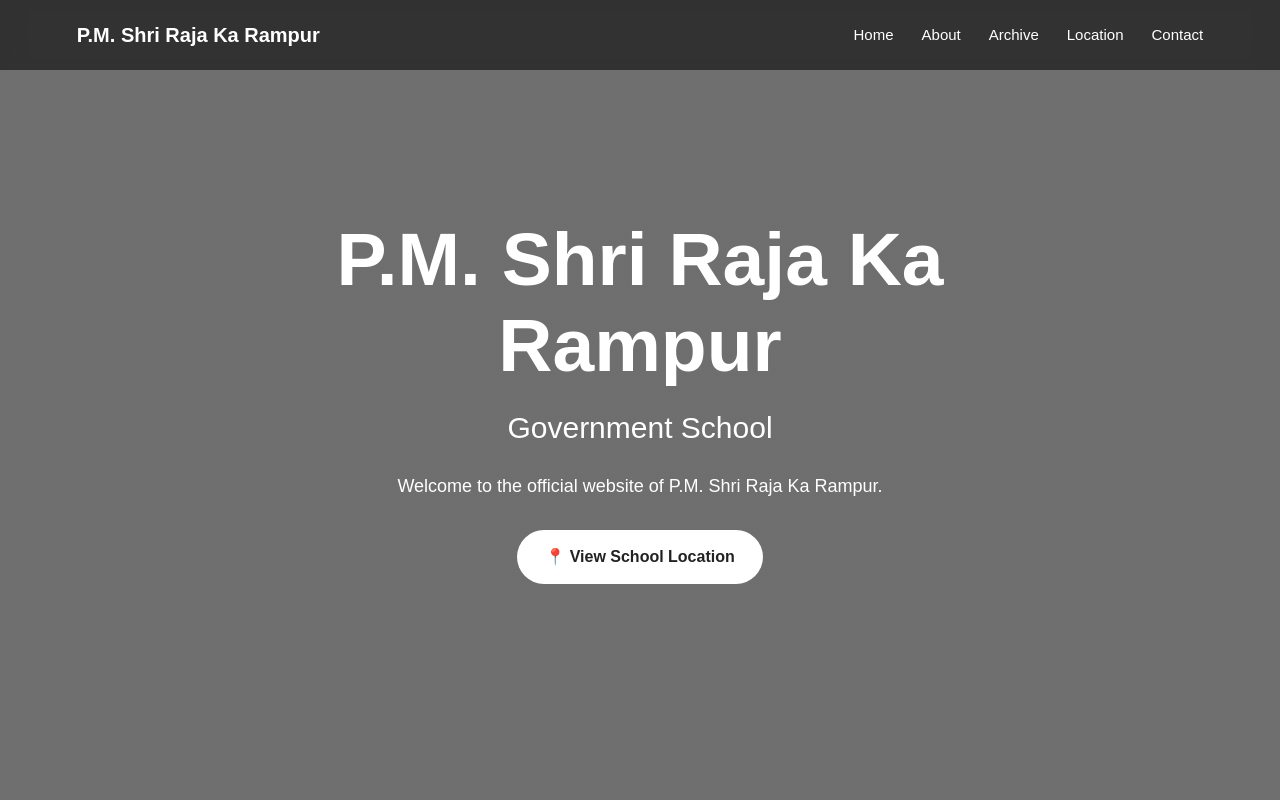
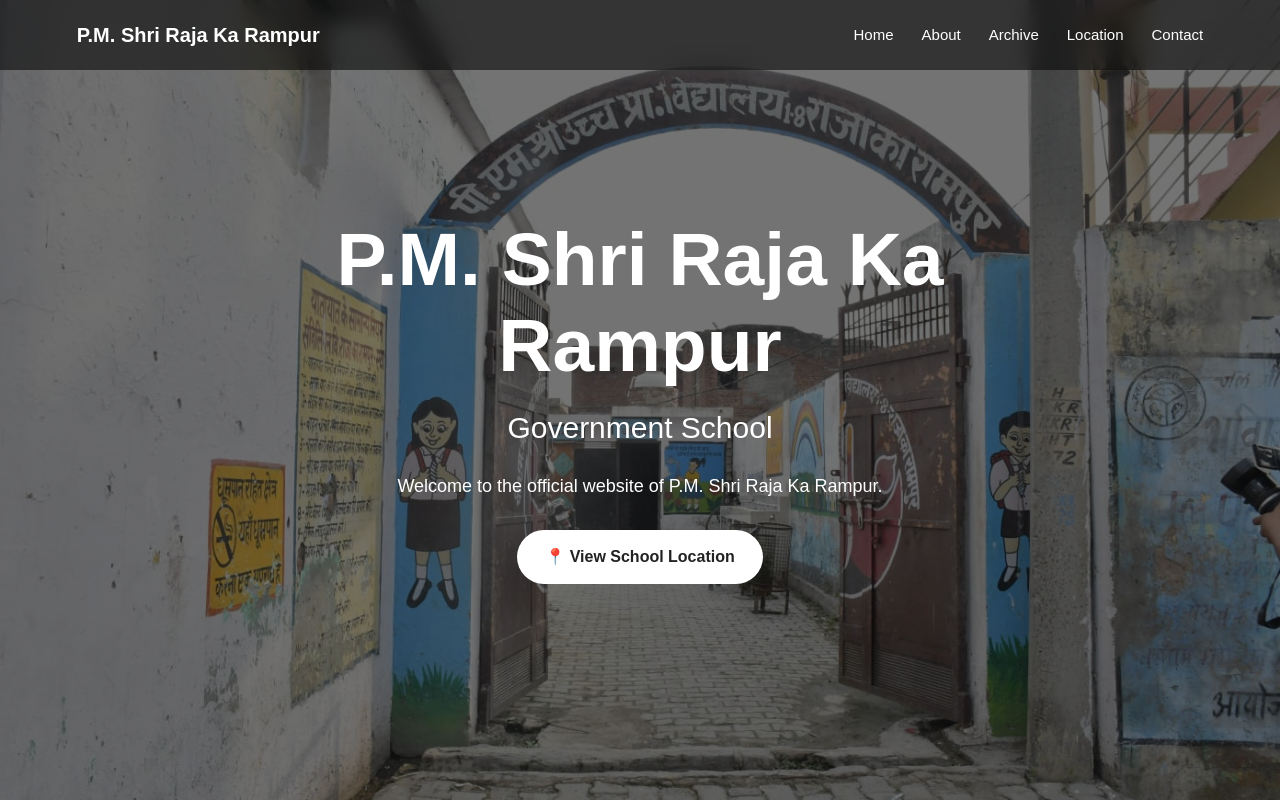
Before and after one commit to Samayshakya996/P.M-shri-Raja-Ka-Rampur, a plain HTML site: page index.html in a window 1280 px wide. Shown: the top 802 px of the page. Drawn offline with Linux system fonts and the light colour scheme; no server answers.

Commit message:
Update index.html

```diff
--- a/index.html
+++ b/index.html
@@ -163,7 +163,7 @@
                     rgba(0, 0, 0, 0.55)
                 ),
 
-                url("images/school-background.png");
+                url("images/WhatsApp Image 2026-08-17 at 6.14.15 PM.jpeg");
 
 
             background-size: cover;
```
